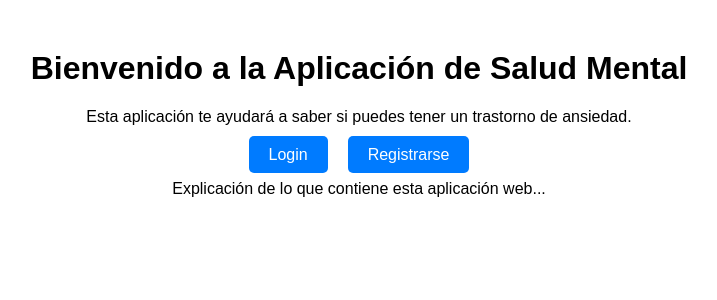
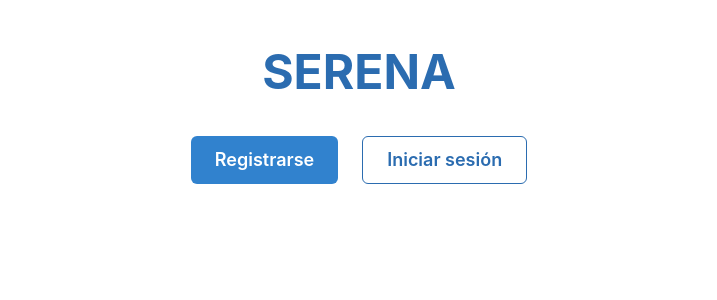
Before and after one commit to AlejandroGarciaMenor/TFG_GISI, a React (Create React App) app in the folder frontend/: page / in a window 1280 px wide. Shown: the top 300 px of the page, without its empty margins (281-998 px from the left). Built offline with nearby package versions, Linux system fonts and the light colour scheme.

Commit message:
cambios para hacer landing page con libreria chakra

```diff
--- a/frontend/package.json
+++ b/frontend/package.json
@@ -3,12 +3,16 @@
   "version": "0.1.0",
   "private": true,
   "dependencies": {
+    "@chakra-ui/react": "^2.x.x",
+    "@emotion/react": "^11.x.x",
+    "@emotion/styled": "^11.x.x",
     "@testing-library/dom": "^10.4.0",
     "@testing-library/jest-dom": "^6.6.3",
     "@testing-library/react": "^16.2.0",
     "@testing-library/user-event": "^13.5.0",
     "axios": "^1.8.1",
     "canvas-confetti": "^1.9.3",
+    "framer-motion": "^10.x.x",
     "react": "^19.0.0",
     "react-dom": "^19.0.0",
     "react-modal": "^3.16.3",
--- a/frontend/src/App.js
+++ b/frontend/src/App.js
@@ -1,6 +1,6 @@
 import React from "react";
 import { BrowserRouter as Router, Route, Routes, Link } from "react-router-dom";
-import Home from "./Home";
+import Home from "./Home.jsx";
 import Login from "./Login";
 import Register from "./Register";
 import Cribado from "./Cribado";
--- a/frontend/src/Home.js
+++ /dev/null
@@ -1,21 +0,0 @@
-import React from "react";
-import { Link } from "react-router-dom";
-import "./styles/Home.css";
-
-function Home() {
-  return (
-    <div className="home-container">
-      <h1>Bienvenido a la Aplicación de Salud Mental</h1>
-      <p>Esta aplicación te ayudará a saber si puedes tener un trastorno de ansiedad.</p>
-      <div className="home-links">
-        <Link to="/login" className="home-link">Login</Link>
-        <Link to="/register" className="home-link">Registrarse</Link>
-      </div>
-      <div>
-        <p>Explicación de lo que contiene esta aplicación web...</p>
-      </div>
-    </div>
-  );
-}
-
-export default Home;
--- /dev/null
+++ b/frontend/src/Home.jsx
@@ -0,0 +1,33 @@
+import React, { useState, useEffect } from "react";
+import {
+  VStack,
+  Box,
+  Heading,
+  Text,
+  Button,
+} from "@chakra-ui/react";
+import { useNavigate } from "react-router-dom";
+
+
+export default function Home() {
+
+  const navigate = useNavigate();
+
+  return (
+    <VStack spacing={10} p={8} align="center">
+      <Heading as="h1" size="2xl" mt={4} color="blue.600">
+        SERENA
+      </Heading>
+
+      <Box display="flex" gap={6}>
+        <Button colorScheme="blue" size="lg" onClick={() => navigate("/register")}>
+          Registrarse
+        </Button>
+        <Button variant="outline" colorScheme="blue" size="lg" onClick={() => navigate("/login")}>
+          Iniciar sesión
+        </Button>
+      </Box>
+
+    </VStack>
+  );
+}
--- a/frontend/src/index.js
+++ b/frontend/src/index.js
@@ -3,12 +3,16 @@ import ReactDOM from 'react-dom/client';
 import './index.css';
 import App from './App';
 import reportWebVitals from './reportWebVitals';
+import { ChakraProvider, extendTheme } from '@chakra-ui/react';
+import { system } from "@chakra-ui/react/preset";
 
 const root = ReactDOM.createRoot(document.getElementById('root'));
 root.render(
-  <React.StrictMode>
-    <App />
-  </React.StrictMode>
+
+    <ChakraProvider value={system}>
+      <App />
+    </ChakraProvider>
+
 );
 
 // If you want to start measuring performance in your app, pass a function
```
Also changed, not shown: 1 other file (tests, documents, lock files or other folders).
